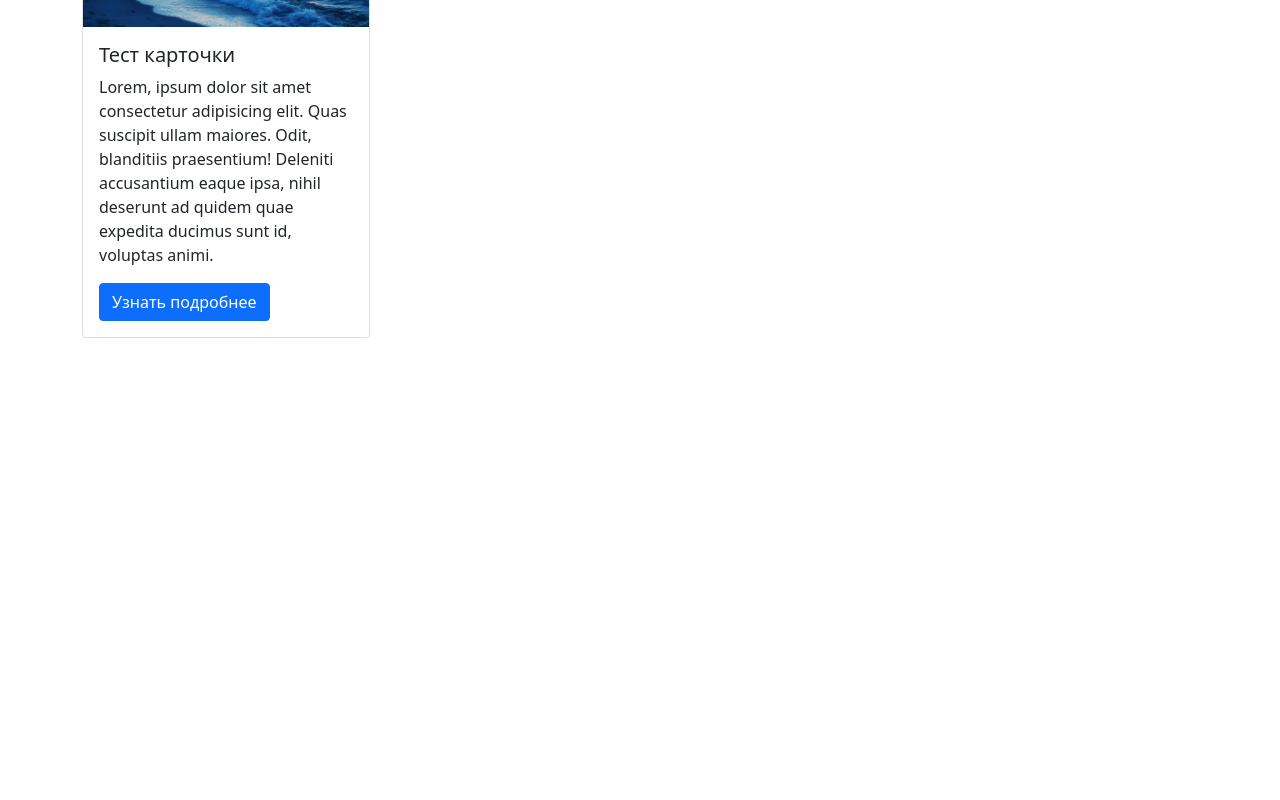
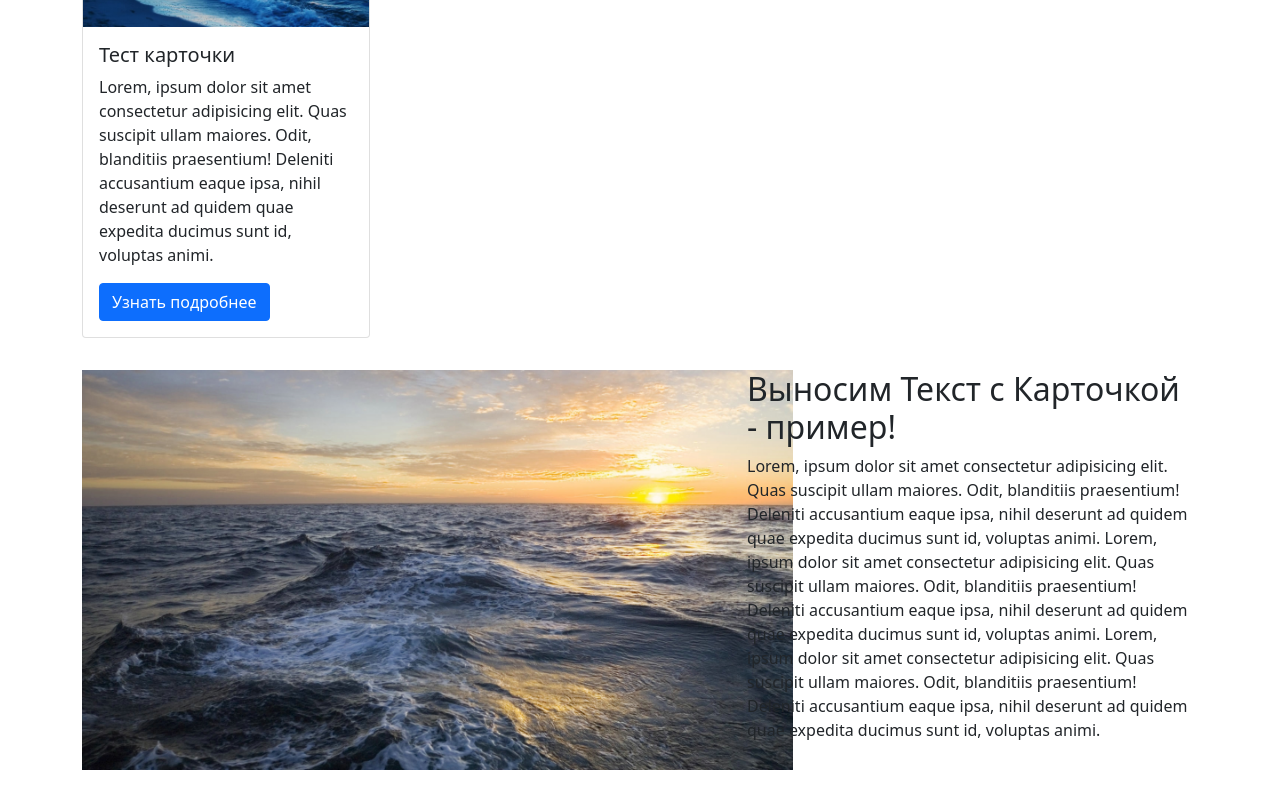
Before and after one commit to AleksandrErmolov/bootsrap-react-simple-project, a React (Create React App) app: page / in a window 1280 px wide. Shown: the part 1332-2132 px from the top of the page. Before the commit the page ends 1702 px from the top, so only its background shows below. Built offline with nearby package versions, Linux system fonts and the light colour scheme.

Commit message:
add picture with text

```diff
--- a/src/components/Home.jsx
+++ b/src/components/Home.jsx
@@ -2,6 +2,8 @@ import React from "react";
 import { Card, Col, Container, Row, Button } from "react-bootstrap";
 import Slider from "./Slider";
 import ocean from '../img/ocean.jfif'
+import Jumbotron from "./Jumbotron";
+import ocean1 from '../img/ocean1.jpg'
 
 
 
@@ -10,7 +12,7 @@ export default function Home() {
 
         <>
             <Slider />
-            <Container style={{ paddingTop: "2rem", paddingBottom:"2rem" }}>
+            <Container style={{ paddingTop: "2rem", paddingBottom: "2rem" }}>
 
                 <Row>
                     <Col>
@@ -22,9 +24,9 @@ export default function Home() {
                                     Quas suscipit ullam maiores. Odit, blanditiis praesentium!
                                     Deleniti accusantium eaque ipsa,
                                     nihil deserunt ad quidem quae expedita ducimus sunt id, voluptas animi.
-                                    </Card.Text>
-                                        <Button variant="primary">Узнать подробнее </Button>
-                                </Card.Body>
+                                </Card.Text>
+                                <Button variant="primary">Узнать подробнее </Button>
+                            </Card.Body>
                         </Card>
                     </Col>
 
@@ -76,6 +78,33 @@ export default function Home() {
 
                 </Row>
             </Container>
+
+            <Container style={{marginBottom: "30px"}}>
+                <Row>
+                    <Col md={7}>
+                        <img src={ocean1} height={400} />
+
+                    </Col>
+
+
+                    <Col md={5}>
+                        <h2>Выносим Текст с Карточкой - пример!</h2>
+                        <p>Lorem, ipsum dolor sit amet consectetur adipisicing elit.
+                            Quas suscipit ullam maiores. Odit, blanditiis praesentium!
+                            Deleniti accusantium eaque ipsa,
+                            nihil deserunt ad quidem quae expedita ducimus sunt id, voluptas animi.
+                            Lorem, ipsum dolor sit amet consectetur adipisicing elit.
+                            Quas suscipit ullam maiores. Odit, blanditiis praesentium!
+                            Deleniti accusantium eaque ipsa,
+                            nihil deserunt ad quidem quae expedita ducimus sunt id, voluptas animi.
+                            Lorem, ipsum dolor sit amet consectetur adipisicing elit.
+                            Quas suscipit ullam maiores. Odit, blanditiis praesentium!
+                            Deleniti accusantium eaque ipsa,
+                            nihil deserunt ad quidem quae expedita ducimus sunt id, voluptas animi.
+                        </p>
+                    </Col>
+                </Row>
+            </Container>
         </>
     )
 }
--- a/src/components/Jumbotron.jsx
+++ b/src/components/Jumbotron.jsx
@@ -1,10 +1,38 @@
-import React from "react";
+// import React from "react";
+// import { Jumbotron as Jumbo, Container } from "react-bootstrap";
+// import ocean from '../img/ocean.jfif'
+// import styled from "styled-components";
 
-export default function About() {
-    return (
+// const Styles = styled.div`
+// .jumbo {
+//     background: url(${ocean} no repeat fixed bottom;
+//     background-size: cover;
+//     color: #efefef;
+//     height: 400px;
+//     position: relative;
+//     z-index:-2;
+// }
+// `;
 
-        <>
-            <h1> page About </h1>
-        </>
-    )
-}
+
+// const Jumbotron = () => {
+//     return (
+//         <Styles>
+//             <Jumbo fluid className="jumbo">
+//                 <div className="overlay"> </div>
+//                 <Container>
+//                     <h1>Полёт отлинчый</h1>
+//                     <p>
+//                         Lorem, ipsum dolor sit amet consectetur adipisicing elit.
+//                         Quas suscipit ullam maiores. Odit, blanditiis praesentium!
+//                         Deleniti accusantium eaque ipsa,
+//                         nihil deserunt ad quidem quae expedita ducimus sunt id, voluptas animi.
+
+//                     </p>
+//                 </Container>
+//             </Jumbo>
+//         </Styles>
+//     )
+// }
+
+// export default Jumbotron;
```
Also changed, not shown: src/components/Footer.jsx (added).
